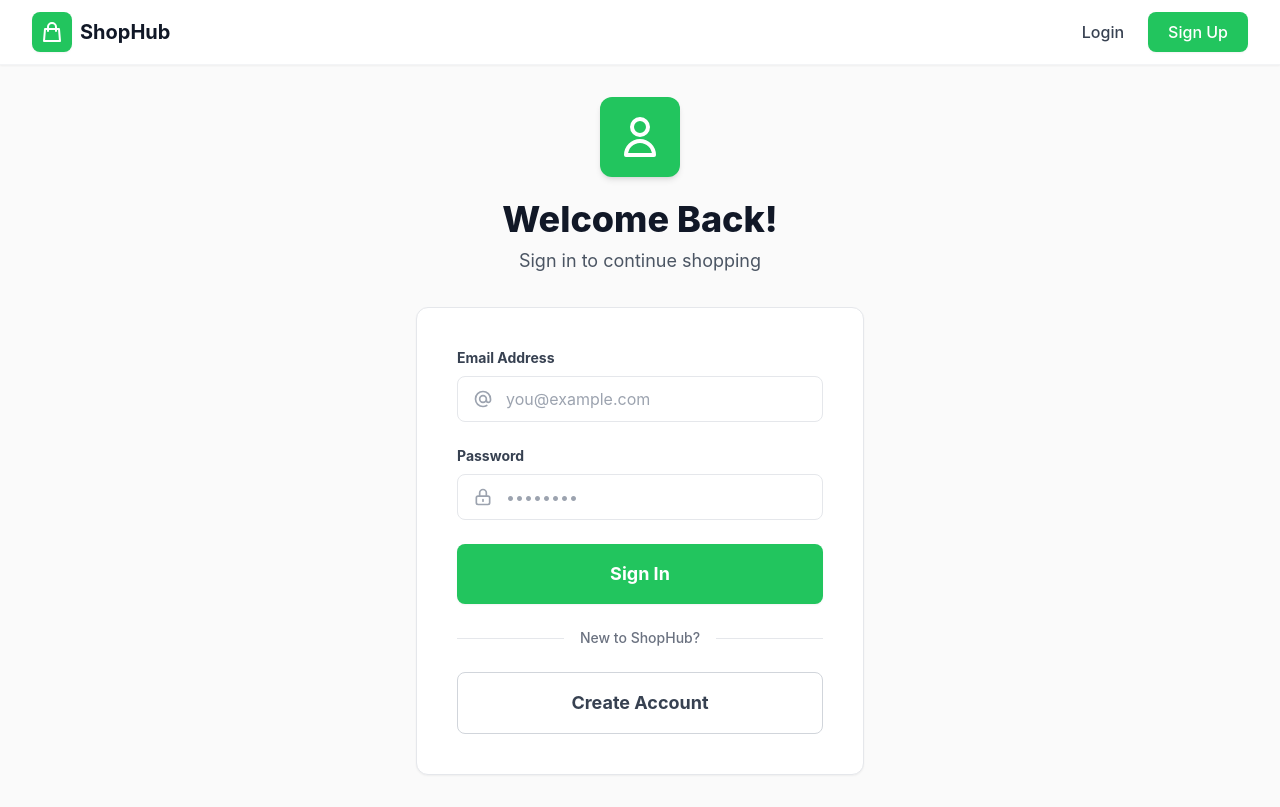
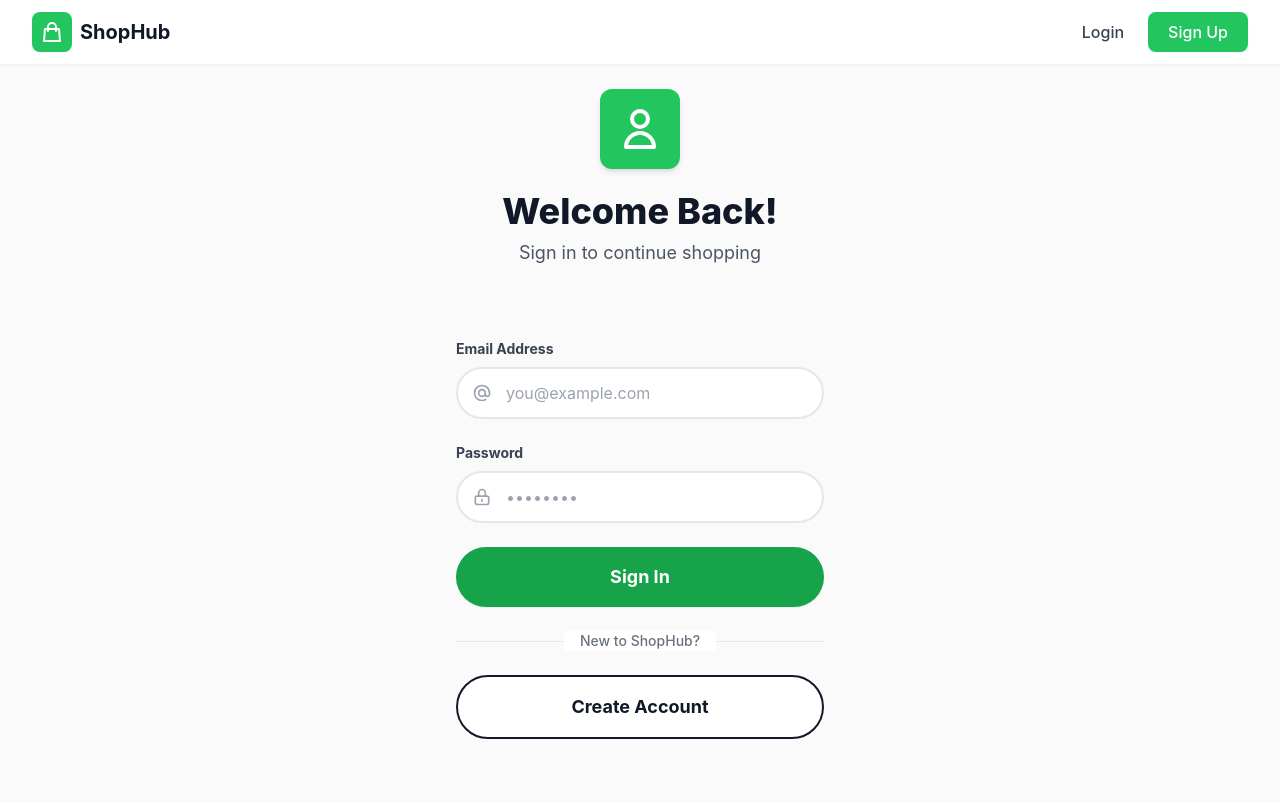
Before and after one commit to AvisharSharan/ecommerce, a React (Vite) app in the folder ecommerce-frontend/: page /login in a window 1280 px wide. Built offline with nearby package versions, Linux system fonts and the light colour scheme.

Commit message:
feat: update styles for buttons, inputs, and badges; enhance Tailwind configuration with primary color palette and border radius

```diff
--- a/ecommerce-frontend/src/index.css
+++ b/ecommerce-frontend/src/index.css
@@ -4,78 +4,61 @@
 
 @layer base {
   body {
-    @apply bg-gray-50 text-gray-900 antialiased;
-    font-family: 'Inter', -apple-system, BlinkMacSystemFont, 'Segoe UI', sans-serif;
-    min-height: 100vh;
+    @apply bg-white text-gray-900 antialiased;
+    font-family: -apple-system, BlinkMacSystemFont, 'Segoe UI', 'Roboto', sans-serif;
   }
 }
 
 @layer components {
   .container-custom {
-    @apply max-w-7xl mx-auto px-4 sm:px-6 lg:px-8 py-8;
+    @apply max-w-7xl mx-auto px-4 sm:px-6 lg:px-8 py-6;
   }
 
+  /* Pill-shaped buttons */
   .btn {
-    @apply px-6 py-3 rounded-lg font-semibold transition-all duration-200 focus:outline-none focus:ring-2 focus:ring-offset-2;
+    @apply px-6 py-2.5 rounded-pill font-medium transition-all duration-200 focus:outline-none focus:ring-2 focus:ring-offset-2 inline-flex items-center justify-center gap-2;
   }
 
   .btn-primary {
-    @apply bg-green-500 text-white hover:bg-green-600 focus:ring-green-500 shadow-sm hover:shadow;
+    @apply bg-primary-600 text-white hover:bg-primary-700 focus:ring-primary-500 shadow-sm hover:shadow-md;
   }
 
   .btn-secondary {
-    @apply border border-gray-300 bg-white text-gray-700 hover:bg-gray-50 hover:border-gray-400 focus:ring-gray-400;
+    @apply border-2 border-gray-900 bg-white text-gray-900 hover:bg-gray-900 hover:text-white focus:ring-gray-900;
   }
 
-  .btn-ghost {
-    @apply text-gray-700 hover:text-green-600 hover:bg-green-50;
+  .btn-danger {
+    @apply bg-red-600 text-white hover:bg-red-700 focus:ring-red-500 shadow-sm hover:shadow-md;
   }
 
+  /* Pill-shaped inputs */
   .input {
-    @apply w-full px-4 py-2.5 border border-gray-200 rounded-lg focus:outline-none focus:ring-2 focus:ring-green-500 focus:border-transparent transition-all bg-white;
+    @apply w-full px-5 py-3 border-2 border-gray-200 rounded-pill focus:outline-none focus:ring-2 focus:ring-primary-500 focus:border-transparent transition-all bg-white;
   }
 
+  /* Cards with pill design */
   .card {
-    @apply bg-white border border-gray-200 rounded-lg shadow-sm hover:shadow-md transition-all duration-200;
+    @apply bg-white border-2 border-gray-100 rounded-3xl shadow-sm hover:shadow-md hover:border-primary-200 transition-all duration-200;
   }
 
-  .card-subtle {
-    @apply bg-white border border-gray-100 rounded-lg shadow-sm hover:shadow transition-all duration-200;
-  }
-
+  /* Badges */
   .badge {
-    @apply inline-flex items-center px-3 py-1 rounded-full text-xs font-semibold;
+    @apply inline-flex items-center px-4 py-1.5 rounded-pill text-xs font-semibold;
   }
 
   .badge-primary {
-    @apply bg-green-100 text-green-700;
+    @apply bg-primary-100 text-primary-700 border border-primary-200;
   }
 
   .badge-success {
-    @apply bg-green-100 text-green-700;
+    @apply bg-primary-100 text-primary-700 border border-primary-200;
   }
 
   .badge-warning {
-    @apply bg-amber-100 text-amber-700;
+    @apply bg-amber-100 text-amber-700 border border-amber-200;
   }
 
-  .badge-info {
-    @apply bg-blue-100 text-blue-700;
-  }
-
-  .gradient-text {
-    @apply text-green-600;
-  }
-
-  .glass-panel {
-    @apply bg-white border border-gray-200 rounded-xl shadow-sm;
-  }
-
-  .section-title {
-    @apply text-3xl md:text-4xl font-bold text-gray-900 mb-3;
-  }
-
-  .section-subtitle {
-    @apply text-lg text-gray-600 mb-8;
+  .badge-danger {
+    @apply bg-red-100 text-red-700 border border-red-200;
   }
 }
--- a/ecommerce-frontend/tailwind.config.js
+++ b/ecommerce-frontend/tailwind.config.js
@@ -5,7 +5,25 @@ export default {
     "./src/**/*.{js,jsx,ts,tsx}",
   ],
   theme: {
-    extend: {},
+    extend: {
+      colors: {
+        primary: {
+          50: '#f0fdf4',
+          100: '#dcfce7',
+          200: '#bbf7d0',
+          300: '#86efac',
+          400: '#4ade80',
+          500: '#22c55e',
+          600: '#16a34a',
+          700: '#15803d',
+          800: '#166534',
+          900: '#14532d',
+        },
+      },
+      borderRadius: {
+        'pill': '9999px',
+      },
+    },
   },
   plugins: [],
 }
```
